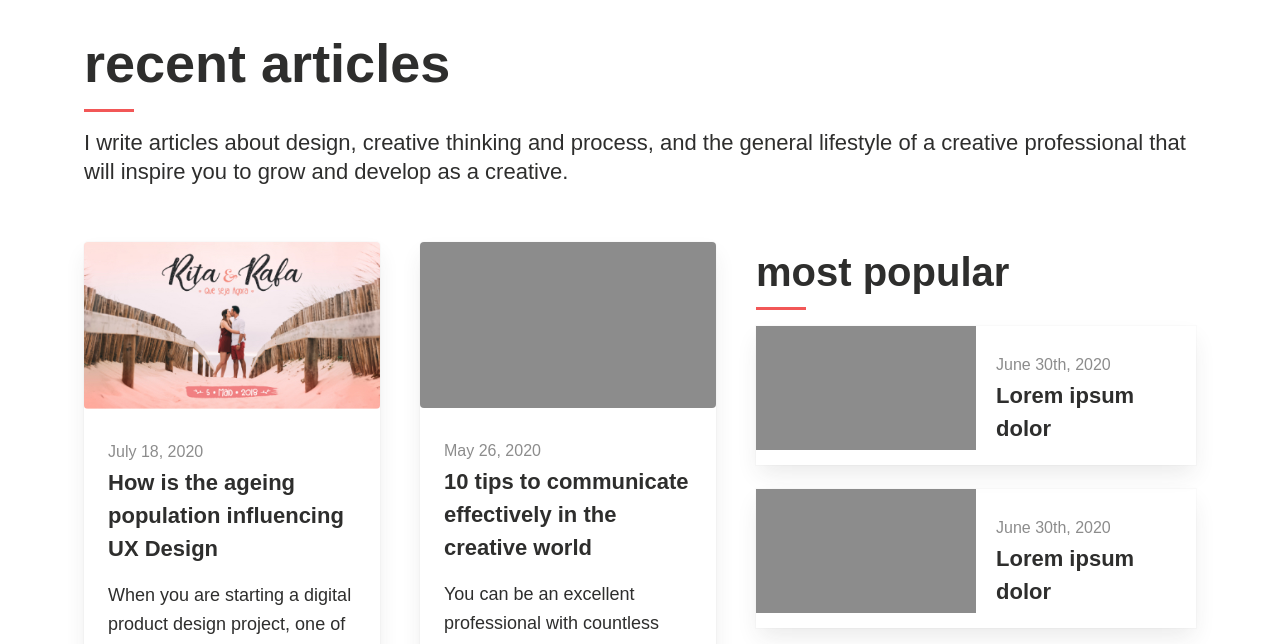
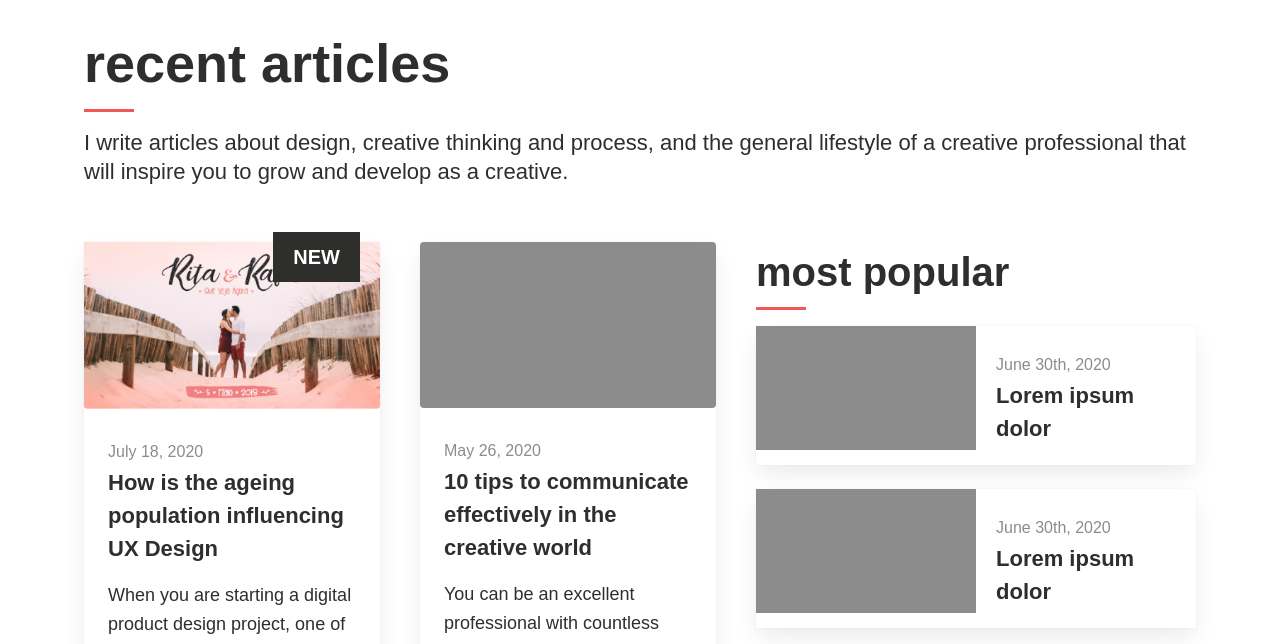
Before and after one commit to peterwilmshurst/rafaeltome, a website: page src/blog.html in a window 1280 px wide. Shown: the part 88-732 px from the top of the page. Drawn offline with nearby package versions, Linux system fonts and the light colour scheme; files that its build step writes are made by us from their sources; a script that the page names is missing; a web font is replaced by a local one.

Commit message:
add new badge to blog posts

```diff
--- a/src/blog.html
+++ b/src/blog.html
@@ -27,6 +27,7 @@
                         <a class="block" href="./blog/how-is-the-ageing-population-influencing-ux-design.html">
                             <div class="column is-6">
                                 <div class="card">
+                                    <div class="badge">New</div>
                                     <div class="card-image">
                                         <figure class="image">
                                             <img srcset="./img/blog/the-most-challenging-project-of-my-life-thumb.jpg 1x, ./img/blog/the-most-challenging-project-of-my-life-thumb@2x.jpg 2x" src="./img/blog/the-most-challenging-project-of-my-life-thumb.jpg" alt="The most challenging project of my life" />
--- a/src/scss/_blog.scss
+++ b/src/scss/_blog.scss
@@ -6,6 +6,19 @@
         font-weight: 100;
         color: $brand-grey;
         font-size: 1rem;
+    }
+
+    .badge {
+        position: absolute;
+        top: -0.625rem;
+        right: 1.25rem;
+        z-index: 10;
+        background-color: $brand-black;
+        color: $white;
+        text-transform: uppercase;
+        font-weight: 700;
+        font-size: 1.25rem;
+        padding: 0.625rem 1.25rem;
     }
 
     .card {
```
Also changed, not shown: src/home.html (+2 -2 lines).
